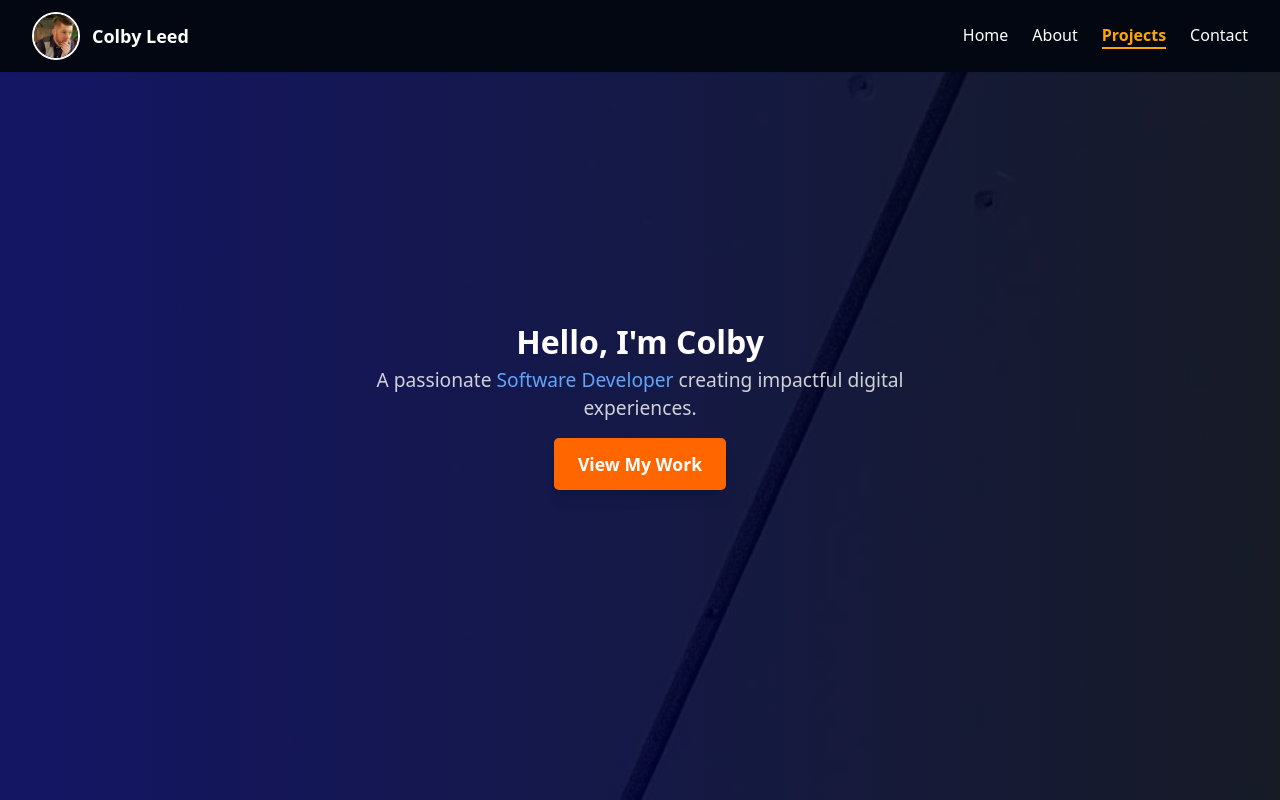
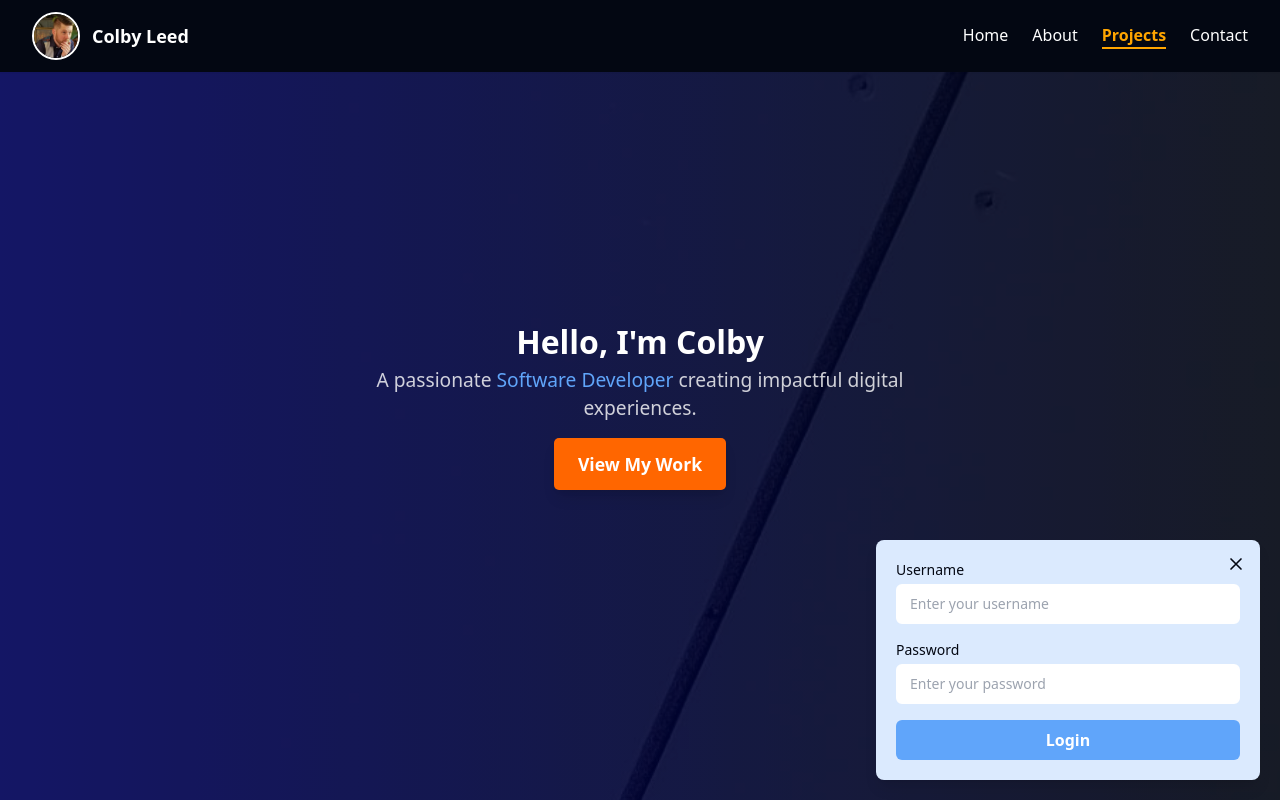
Before and after one commit to CTLeed/Portfolio, an Angular app in the folder frontend/: page /login in a window 1280 px wide. Shown: the top 800 px of the page. Built offline with nearby package versions, Linux system fonts and the light colour scheme; no server answers.

Commit message:
improved login component

```diff
--- a/frontend/src/app/features/login/login.component.html
+++ b/frontend/src/app/features/login/login.component.html
@@ -1,8 +1,8 @@
-<section id="login" class="fixed bottom-5 right-5 bg-white/95 p-5 rounded-lg shadow-lg z-50 max-w-sm w-[90%] relative">
+<section id="login" class="fixed bottom-5 right-5 bg-blue-200 p-5 rounded-lg shadow-lg z-50 max-w-sm w-[90%] md:w-[400px] lg:w-[500px] flex flex-col gap-4">
   <button
     (click)="close()"
     aria-label="Close login form"
-    class="absolute top-2 right-2 w-8 h-8 rounded-full bg-gray-200 text-gray-700 hover:bg-gray-300 hover:text-gray-900 flex items-center justify-center transition duration-200 focus:outline-none focus:ring-2 focus:ring-blue-400"
+    class="absolute top-2 right-2 w-8 h-8 rounded-full bg-gray-200 text-bg-black hover:bg-gray-300 hover:text-gray-900 flex items-center justify-center transition duration-200 focus:outline-none focus:ring-2 focus:ring-blue-400"
   >
     <svg class="w-5 h-5" fill="none" stroke="currentColor" stroke-width="2" viewBox="0 0 24 24">
       <path stroke-linecap="round" stroke-linejoin="round" d="M6 18L18 6M6 6l12 12" />
@@ -11,7 +11,7 @@
 
   <form [formGroup]="loginForm" (ngSubmit)="onSubmit()" class="flex flex-col gap-4">
     <div>
-      <label for="username" class="block text-sm font-medium text-gray-700 mb-1">Username</label>
+      <label for="username" class="block text-sm font-medium text-bg-black mb-1">Username</label>
       <input
         id="username"
         type="text"
@@ -25,7 +25,7 @@
     </div>
 
     <div>
-      <label for="password" class="block text-sm font-medium text-gray-700 mb-1">Password</label>
+      <label for="password" class="block text-sm font-medium text-bg-black mb-1">Password</label>
       <input
         id="password"
         type="password"
```
